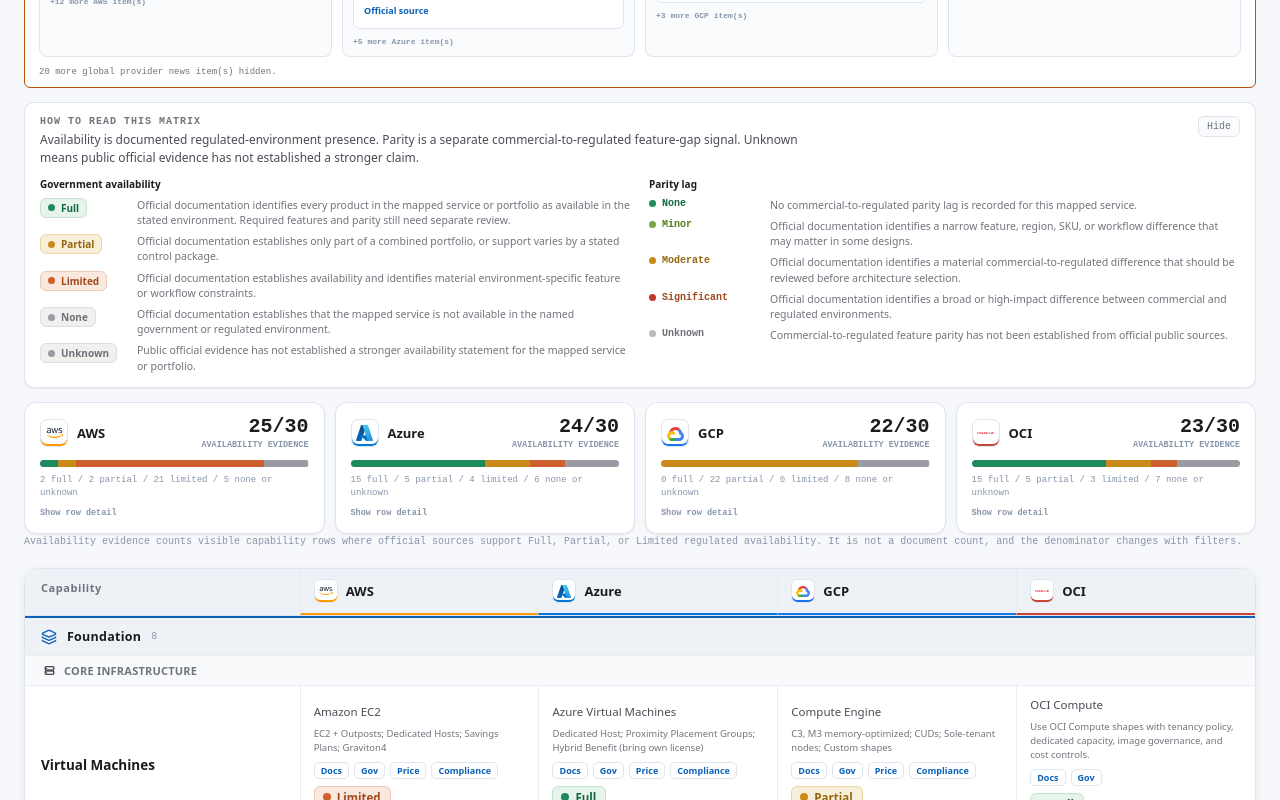
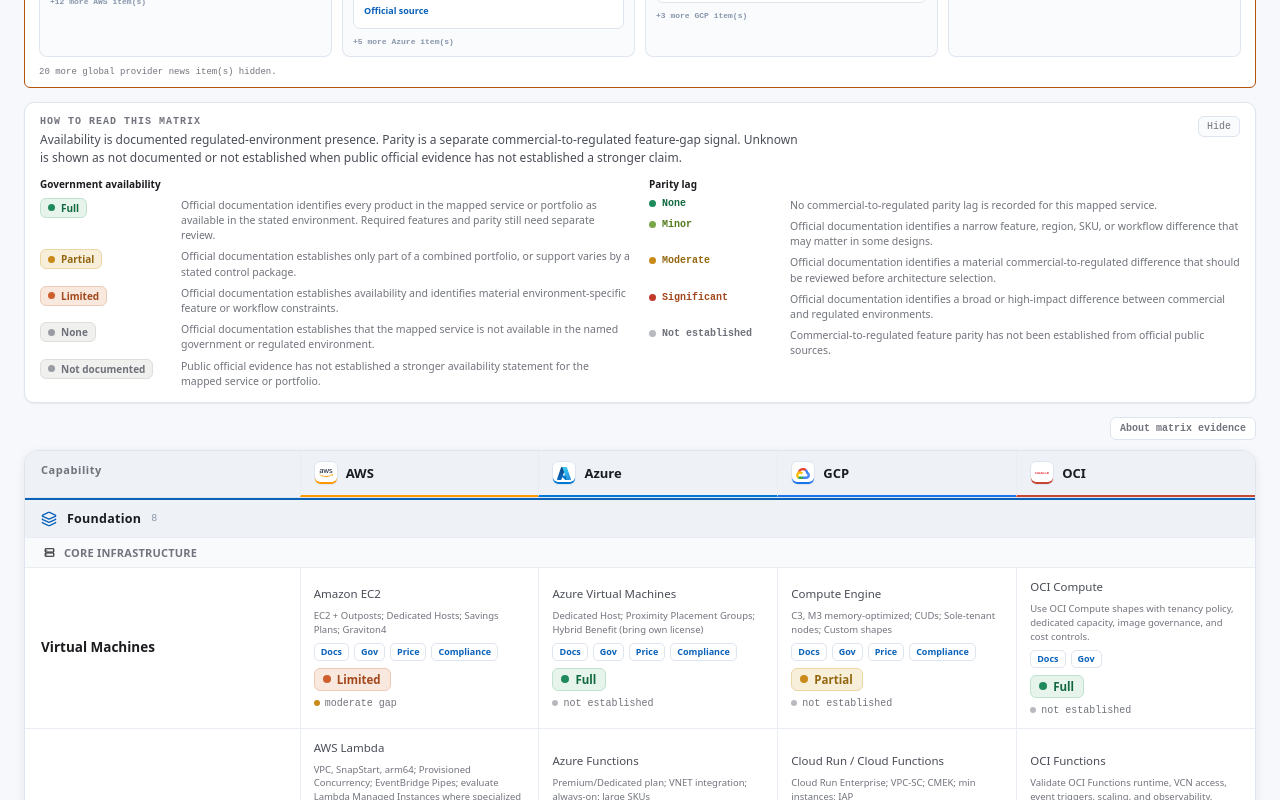
Before and after one commit to MW8-ai/CloudIntelMatrix, a React (Vite) app: page / in a window 1280 px wide. Shown: the part 820-1620 px from the top of the page. Built offline with nearby package versions, Linux system fonts and the light colour scheme.

Commit message:
Clarify matrix evidence states (#101)

```diff
--- a/src/App.jsx
+++ b/src/App.jsx
@@ -258,8 +258,18 @@
   "Minor":       { dot: "#7aa64a", text: "minor gap",       label: "LAG MINOR",       bg: "#f0f5e422", fg: "#527a1a", border: "#527a1a44" },
   "Moderate":    { dot: "#c98a1a", text: "moderate gap",    label: "LAG MODERATE",    bg: "#f8efda22", fg: "#946610", border: "#94661044" },
   "Significant": { dot: "#c0392b", text: "significant gap", label: "LAG SIGNIFICANT", bg: "#f8e8de22", fg: "#a3471c", border: "#a3471c44" },
-  "Unknown":     { dot: "#b8bac0", text: "gap n/a",         label: "LAG UNKNOWN",     bg: "#f0f0ee22", fg: "#6f717a", border: "#6f717a44" },
+  "Unknown":     { dot: "#b8bac0", text: "not established", label: "NOT ESTABLISHED", bg: "#f0f0ee22", fg: "#6f717a", border: "#6f717a44" },
 };
+
+function govAvailabilityDisplay(value, long = false) {
+  if (!value || value === "Unknown") return long ? "Not officially documented" : "Not documented";
+  return value;
+}
+
+function parityLagDisplay(value) {
+  if (!value || value === "Unknown") return "not established";
+  return PARITY_STYLES[value]?.text || value;
+}
 
 const TAG_STYLES = {
   gray:   { bg: "#1f2937", fg: "#9ca3af", border: "#374151" },
@@ -414,7 +424,7 @@
   const s = GOV_AVAIL_STYLES[avail] || GOV_AVAIL_STYLES["Unknown"];
   const glossary = getGovAvailabilityGlossary(avail);
   return (
-    <GlossaryBadge label={s.label} description={glossary.description} styleDef={s} shape="block" />
+    <GlossaryBadge label={govAvailabilityDisplay(avail)} description={glossary.description} styleDef={s} shape="block" />
   );
 }
 
@@ -423,7 +433,7 @@
   const s = PARITY_STYLES[parity] || PARITY_STYLES["Minor"];
   const glossary = getParityLagGlossary(parity);
   return (
-    <GlossaryBadge label={s.label} description={glossary.description} styleDef={s} shape="block" />
+    <GlossaryBadge label={parity === "Unknown" ? "Not established" : s.label} description={glossary.description} styleDef={s} shape="block" />
   );
 }
 
@@ -573,7 +583,7 @@
         return (
           <GlossaryBadge
             key={value}
-            label={baseStyle.label}
+            label={govAvailabilityDisplay(value)}
             description={glossary.description}
             styleDef={styleDef}
             shape="block"
@@ -596,7 +606,7 @@
         return (
           <GlossaryBadge
             key={value}
-            label={styleDef.label || "LAG NONE"}
+            label={value === "Unknown" ? "Not established" : styleDef.label || "LAG NONE"}
             description={glossary.description}
             styleDef={styleDef}
             shape="block"
@@ -812,7 +822,7 @@
   ].filter(Boolean);
 }
 
-function MatrixCoverageStrip({ rows, activeProviders }) {
+function MatrixCoverageStrip({ rows, activeProviders, onDismiss }) {
   const statuses = ["Full", "Partial", "Limited", "None", "Unknown"];
   const evidenceStatuses = new Set(["Full", "Partial", "Limited"]);
   const [expandedProvider, setExpandedProvider] = useState(null);
@@ -838,9 +848,7 @@
         note: provider?.note || "",
       };
     });
-    const total = rows.length || 1;
     const documented = counts.Full + counts.Partial + counts.Limited;
-    const unresolved = counts.None + counts.Unknown;
     return {
       providerKey,
       label,
@@ -848,10 +856,10 @@
       counts,
       detailRows,
       evidenceRows: detailRows.filter(row => evidenceStatuses.has(row.status)),
-      gapRows: detailRows.filter(row => !evidenceStatuses.has(row.status)),
-      total,
+      unavailableRows: detailRows.filter(row => row.status === "None"),
+      unknownRows: detailRows.filter(row => row.status === "Unknown"),
+      parityUnknownRows: detailRows.filter(row => row.parity === "Unknown"),
       documented,
-      unresolved,
     };
   });
   const expandedSummary = providerSummaries.find(summary => summary.providerKey === expandedProvider);
@@ -861,10 +869,28 @@
   }
 
   return (
-    <div>
+    <section className="design-coverage-detail" style={{ marginBottom: 14 }}>
+      <div style={{ display: "flex", alignItems: "flex-start", justifyContent: "space-between", gap: 14, marginBottom: 12, flexWrap: "wrap" }}>
+        <div>
+          <div style={{ fontFamily: "'IBM Plex Mono', monospace", fontSize: 9, color: "var(--link)", letterSpacing: "0.1em", fontWeight: 900, textTransform: "uppercase" }}>
+            About matrix evidence
+          </div>
+          <div style={{ fontSize: 11, color: "var(--muted)", lineHeight: 1.55, marginTop: 4, maxWidth: 820 }}>
+            Counts here describe the currently visible capability rows, not provider scores, document totals, or completeness ratings. None means official documentation says the mapped service is unavailable. Not documented means public official evidence has not established a stronger claim.
+          </div>
+        </div>
+        <button
+          type="button"
+          className="hb"
+          onClick={onDismiss}
+          style={{ border: "1px solid var(--border)", borderRadius: 6, background: "var(--panel)", color: "var(--muted)", padding: "5px 9px", fontSize: 10, fontFamily: "'IBM Plex Mono', monospace", fontWeight: 800 }}
+        >
+          Hide
+        </button>
+      </div>
       <div className="design-coverage-strip">
         {providerSummaries.map(summary => {
-          const { providerKey, label, pm, counts, total, documented, unresolved } = summary;
+          const { providerKey, label, pm, counts, documented } = summary;
           const isExpanded = expandedProvider === providerKey;
 
           return (
@@ -875,30 +901,20 @@
               onClick={() => toggleExpandedProvider(providerKey)}
               aria-expanded={isExpanded}
               aria-controls={`evidence-detail-${providerKey}`}
-              title={`Show ${label} evidence rows`}
+              title={`Show ${label} evidence posture rows`}
               style={{ borderColor: isExpanded ? pm.dot : "var(--border)" }}
             >
-              <div style={{ display: "flex", alignItems: "center", justifyContent: "space-between", gap: 10, marginBottom: 10 }}>
+              <div style={{ display: "flex", alignItems: "center", justifyContent: "space-between", gap: 10, marginBottom: 11 }}>
                 <div style={{ display: "flex", alignItems: "center", gap: 9 }}>
                   <span aria-hidden="true" style={{ display: "inline-block", width: 28, height: 28, borderRadius: 7, backgroundColor: "#fff", border: "1px solid var(--border)", boxShadow: `inset 0 -2px 0 ${pm.dot}`, backgroundImage: `url(${LOGOS[label]})`, backgroundSize: 17, backgroundPosition: "center", backgroundRepeat: "no-repeat", flexShrink: 0 }} />
                   <span style={{ fontSize: 13, fontWeight: 700, color: "var(--text)" }}>{label}</span>
                 </div>
-                <div style={{ textAlign: "right" }}>
-                  <div style={{ fontFamily: "'IBM Plex Mono', monospace", fontSize: 20, fontWeight: 700, color: "var(--text)", lineHeight: 1 }}>{documented}/{rows.length}</div>
-                  <div style={{ fontFamily: "'IBM Plex Mono', monospace", fontSize: 8.5, fontWeight: 700, color: "var(--faint)", marginTop: 3, textTransform: "uppercase" }}>availability evidence</div>
-                </div>
               </div>
-              <div style={{ height: 7, borderRadius: 4, overflow: "hidden", background: "var(--border2)", display: "flex" }}>
-                {statuses.map(status => {
-                  const style = GOV_AVAIL_STYLES[status];
-                  const width = ((counts[status] || 0) / total) * 100;
-                  return width > 0 ? (
-                    <span key={status} title={`${status}: ${counts[status]}`} style={{ width: `${width}%`, background: style.dot, minWidth: 3 }} />
-                  ) : null;
-                })}
-              </div>
-              <div style={{ fontFamily: "'IBM Plex Mono', monospace", fontSize: 9, color: "var(--faint)", lineHeight: 1.45, marginTop: 7 }}>
-                {counts.Full} full / {counts.Partial} partial / {counts.Limited} limited / {unresolved} none or unknown
+              <div className="design-posture-counts">
+                <div><strong>{documented}</strong><span>Documented</span></div>
+                <div><strong>{counts.None}</strong><span>None</span></div>
+                <div><strong>{counts.Unknown}</strong><span>Not documented</span></div>
+                <div><strong>{summary.parityUnknownRows.length}</strong><span>Parity not established</span></div>
               </div>
               <div style={{ fontFamily: "'IBM Plex Mono', monospace", fontSize: 8.5, color: isExpanded ? pm.dot : "var(--faint)", lineHeight: 1.45, marginTop: 7, fontWeight: 800 }}>
                 {isExpanded ? "Hide row detail" : "Show row detail"}
@@ -912,10 +928,10 @@
           <div style={{ display: "flex", alignItems: "flex-start", justifyContent: "space-between", gap: 12, marginBottom: 10, flexWrap: "wrap" }}>
             <div>
               <div style={{ fontFamily: "'IBM Plex Mono', monospace", fontSize: 9, color: expandedSummary.pm.dot, letterSpacing: "0.1em", fontWeight: 900, textTransform: "uppercase" }}>
-                {expandedSummary.label} evidence detail
+                {expandedSummary.label} evidence posture
               </div>
               <div style={{ fontSize: 11, color: "var(--muted)", lineHeight: 1.55, marginTop: 4 }}>
-                Found means the visible row has Full, Partial, or Limited regulated-availability evidence. None and Unknown stay in the gap list.
+                Availability groups are mutually exclusive. The parity group is separate because parity is not inferred from availability.
               </div>
             </div>
             <button
@@ -929,8 +945,10 @@
           </div>
           <div className="design-evidence-columns">
             {[
-              { title: `Evidence found (${expandedSummary.evidenceRows.length})`, rows: expandedSummary.evidenceRows },
-              { title: `Needs evidence or unavailable (${expandedSummary.gapRows.length})`, rows: expandedSummary.gapRows },
+              { title: `Documented availability (${expandedSummary.evidenceRows.length})`, rows: expandedSummary.evidenceRows },
+              { title: `Officially unavailable (${expandedSummary.unavailableRows.length})`, rows: expandedSummary.unavailableRows },
+              { title: `Not officially documented (${expandedSummary.unknownRows.length})`, rows: expandedSummary.unknownRows },
+              { title: `Parity not established (${expandedSummary.parityUnknownRows.length})`, rows: expandedSummary.parityUnknownRows },
             ].map(group => (
               <div key={group.title} style={{ minWidth: 0 }}>
                 <div style={{ fontFamily: "'IBM Plex Mono', monospace", fontSize: 9, color: "var(--faint)", letterSpacing: "0.08em", fontWeight: 900, textTransform: "uppercase", marginBottom: 8 }}>
@@ -953,10 +971,14 @@
                           </div>
                           <span style={{ display: "inline-flex", alignItems: "center", gap: 5, padding: "2px 6px", borderRadius: 5, background: statusStyle.bg, color: statusStyle.fg, border: `1px solid ${statusStyle.border}`, fontSize: 9, fontWeight: 800, flexShrink: 0 }}>
                             <span aria-hidden="true" style={{ width: 6, height: 6, borderRadius: "50%", background: statusStyle.dot }} />
-                            {row.status}
+                            {govAvailabilityDisplay(row.status)}
                           </span>
                         </div>
                         <div style={{ fontSize: 10, color: "var(--ink2)", lineHeight: 1.45, marginTop: 7 }}>{row.service}</div>
+                        <div style={{ display: "inline-flex", alignItems: "center", gap: 5, marginTop: 7, fontFamily: "'IBM Plex Mono', monospace", fontSize: 9, color: "var(--muted)" }}>
+                          <span aria-hidden="true" style={{ width: 6, height: 6, borderRadius: "50%", background: (PARITY_STYLES[row.parity] || PARITY_STYLES.Unknown).dot }} />
+                          Parity {parityLagDisplay(row.parity)}
+                        </div>
                         <div style={{ display: "grid", gridTemplateColumns: "1fr 1fr", gap: 8, marginTop: 7, fontSize: 9, color: "var(--muted)", lineHeight: 1.45 }}>
                           <div><strong style={{ color: "var(--text)" }}>Variant:</strong> {row.variant}</div>
                           <div><strong style={{ color: "var(--text)" }}>Last checked:</strong> {row.lastVerified}</div>
@@ -987,10 +1009,7 @@
           </div>
         </div>
       )}
-      <div style={{ fontFamily: "'IBM Plex Mono', monospace", fontSize: 10, color: "var(--faint)", lineHeight: 1.6, marginBottom: 18 }}>
-        Availability evidence counts visible capability rows where official sources support Full, Partial, or Limited regulated availability. It is not a document count, and the denominator changes with filters.
-      </div>
-    </div>
+    </section>
   );
 }
 
@@ -1004,7 +1023,7 @@
         <div>
           <div style={{ fontSize: 10, color: "var(--muted)", fontFamily: "'IBM Plex Mono', monospace", letterSpacing: "0.1em", fontWeight: 700, textTransform: "uppercase" }}>How to read this matrix</div>
           <div style={{ fontSize: 12, color: "var(--ink2)", lineHeight: 1.5, marginTop: 4, maxWidth: 760 }}>
-            Availability is documented regulated-environment presence. Parity is a separate commercial-to-regulated feature-gap signal. Unknown means public official evidence has not established a stronger claim.
+            Availability is documented regulated-environment presence. Parity is a separate commercial-to-regulated feature-gap signal. Unknown is shown as not documented or not established when public official evidence has not established a stronger claim.
           </div>
         </div>
         <button
@@ -1024,10 +1043,10 @@
             {govLevels.map(level => {
               const style = GOV_AVAIL_STYLES[level] || GOV_AVAIL_STYLES.Unknown;
               return (
-                <div key={level} style={{ display: "grid", gridTemplateColumns: "88px minmax(0, 1fr)", gap: 9, alignItems: "start" }}>
+                <div key={level} style={{ display: "grid", gridTemplateColumns: "132px minmax(0, 1fr)", gap: 9, alignItems: "start" }}>
                   <span style={{ display: "inline-flex", alignItems: "center", gap: 6, width: "fit-content", padding: "2px 7px", borderRadius: 6, border: `1px solid ${style.border}`, background: style.bg, color: style.fg, fontSize: 10, fontWeight: 700 }}>
                     <span aria-hidden="true" style={{ width: 7, height: 7, borderRadius: "50%", background: style.dot, flexShrink: 0 }} />
-                    {level}
+                    {govAvailabilityDisplay(level)}
                   </span>
                   <span style={{ fontSize: 10.5, lineHeight: 1.45, color: "var(--muted)" }}>{GOV_AVAILABILITY_GLOSSARY[level]}</span>
                 </div>
@@ -1041,10 +1060,10 @@
             {parityLevels.map(level => {
               const style = PARITY_STYLES[level] || PARITY_STYLES.Unknown;
               return (
-                <div key={level} style={{ display: "grid", gridTemplateColumns: "112px minmax(0, 1fr)", gap: 9, alignItems: "start" }}>
+                <div key={level} style={{ display: "grid", gridTemplateColumns: "132px minmax(0, 1fr)", gap: 9, alignItems: "start" }}>
                   <span style={{ display: "inline-flex", alignItems: "center", gap: 6, color: style.fg, fontFamily: "'IBM Plex Mono', monospace", fontSize: 10, fontWeight: 700 }}>
                     <span aria-hidden="true" style={{ width: 7, height: 7, borderRadius: "50%", background: style.dot, flexShrink: 0 }} />
-                    {level}
+                    {level === "Unknown" ? "Not established" : level}
                   </span>
                   <span style={{ fontSize: 10.5, lineHeight: 1.45, color: "var(--muted)" }}>{PARITY_LAG_GLOSSARY[level]}</span>
                 </div>
@@ -1183,11 +1202,11 @@
                               )}
                               <span style={{ alignSelf: "flex-start", display: "inline-flex", alignItems: "center", gap: 6, padding: "3px 9px 3px 8px", borderRadius: 6, background: govStyle.bg, border: `1px solid ${govStyle.border}` }}>
                                 <span aria-hidden="true" style={{ width: 8, height: 8, borderRadius: "50%", background: govStyle.dot, border: provider.gov === "Unknown" ? `1.5px solid ${govStyle.fg}` : "none", flexShrink: 0 }} />
-                                <span style={{ fontSize: compact ? 10.5 : 11.5, fontWeight: 600, color: govStyle.fg }}>{provider.gov || "Unknown"}</span>
+                                <span style={{ fontSize: compact ? 10.5 : 11.5, fontWeight: 600, color: govStyle.fg }}>{govAvailabilityDisplay(provider.gov)}</span>
                               </span>
                               <span style={{ display: "inline-flex", alignItems: "center", gap: 5, fontFamily: "'IBM Plex Mono', monospace", fontSize: 10, color: "var(--muted)" }}>
                                 <span aria-hidden="true" style={{ width: 6, height: 6, borderRadius: "50%", background: parStyle.dot, flexShrink: 0 }} />
-                                {parStyle.text}
+                                {parityLagDisplay(provider.lag)}
                               </span>
                             </div>
                           );
@@ -1287,14 +1306,14 @@
                     <div style={{ fontFamily: "'IBM Plex Mono', monospace", fontSize: 9, textTransform: "uppercase", letterSpacing: ".1em", color: "var(--faint)", marginBottom: 6 }}>Gov availability</div>
                     <div style={{ display: "flex", alignItems: "center", gap: 6 }}>
                       <span aria-hidden="true" style={{ width: 9, height: 9, borderRadius: 3, background: govStyle.dot, flexShrink: 0 }} />
-                      <span style={{ fontSize: 13, fontWeight: 600, color: "var(--text)" }}>{provider.gov || "Unknown"}</span>
+                      <span style={{ fontSize: 13, fontWeight: 600, color: "var(--text)" }}>{govAvailabilityDisplay(provider.gov)}</span>
                     </div>
                   </div>
                   <div style={{ background: "var(--panel)", border: "1px solid var(--border)", borderRadius: 8, padding: "10px 11px" }}>
                     <div style={{ fontFamily: "'IBM Plex Mono', monospace", fontSize: 9, textTransform: "uppercase", letterSpacing: ".1em", color: "var(--faint)", marginBottom: 6 }}>Parity lag</div>
                     <div style={{ display: "flex", alignItems: "center", gap: 6 }}>
                       <span aria-hidden="true" style={{ width: 9, height: 9, borderRadius: "50%", background: parStyle.dot, flexShrink: 0 }} />
-                      <span style={{ fontSize: 13, fontWeight: 600, color: "var(--text)" }}>{parStyle.text}</span>
+                      <span style={{ fontSize: 13, fontWeight: 600, color: "var(--text)" }}>{parityLagDisplay(provider.lag)}</span>
                     </div>
                   </div>
                 </div>
@@ -2275,6 +2294,7 @@
   const [selectedMatrixAiScope, setSelectedMatrixAiScope] = useState(getInitialMatrixAiScope);
   const [matrixDensity, setMatrixDensity] = useState(getInitialMatrixDensity);
   const [showMatrixReadKey, setShowMatrixReadKey] = useState(true);
+  const [showMatrixEvidencePanel, setShowMatrixEvidencePanel] = useState(false);
   const [searchQuery, setSearchQuery] = useState(getInitialSearchQuery);
   const [expandedId, setExpandedId] = useState(null);
   const [selectedTier, setSelectedTier] = useState(getInitialTier);
@@ -2731,6 +2751,35 @@
           text-align: left;
           appearance: none;
         }
+        .design-posture-counts {
+          display: grid;
+          grid-template-columns: repeat(2, minmax(0, 1fr));
+          gap: 7px;
+        }
+        .design-posture-counts div {
+          min-width: 0;
+          padding: 7px 8px;
+          border-radius: 7px;
+          border: 1px solid var(--border);
+          background: var(--panel-alt);
+        }
+        .design-posture-counts strong {
+          display: block;
+          font-family: 'IBM Plex Mono', monospace;
+          font-size: 14px;
+          color: var(--text);
+          line-height: 1.1;
+        }
+        .design-posture-counts span {
+          display: block;
+          margin-top: 3px;
+          font-family: 'IBM Plex Mono', monospace;
+          font-size: 8px;
+          font-weight: 800;
+          color: var(--faint);
+          line-height: 1.35;
+          text-transform: uppercase;
+        }
         .design-coverage-detail {
           margin: 10px 0 10px;
           padding: 13px 14px;
@@ -2741,7 +2790,7 @@
         }
         .design-evidence-columns {
           display: grid;
-          grid-template-columns: minmax(0, 1fr) minmax(0, 1fr);
+          grid-template-columns: repeat(auto-fit, minmax(240px, 1fr));
           gap: 12px;
         }
         .design-evidence-list {
@@ -3327,8 +3376,8 @@
           {mode === "matrix" && selectedMatrixLens !== "diff" && selectedMatrixLens !== "ai" && (
             <>
               {showMatrixReadKey && <MatrixReadKey onDismiss={() => setShowMatrixReadKey(false)} />}
-              {!showMatrixReadKey && (
-                <div style={{ display: "flex", justifyContent: "flex-end", marginBottom: 10 }}>
+              <div style={{ display: "flex", justifyContent: "flex-end", gap: 8, flexWrap: "wrap", marginBottom: 10 }}>
+                {!showMatrixReadKey && (
                   <button
                     type="button"
                     className="hb"
@@ -3337,9 +3386,24 @@
                   >
                     Show reading guide
                   </button>
-                </div>
+                )}
+                <button
+                  type="button"
+                  className="hb"
+                  onClick={() => setShowMatrixEvidencePanel(current => !current)}
+                  aria-expanded={showMatrixEvidencePanel}
+                  style={{ border: "1px solid var(--border)", borderRadius: 6, background: showMatrixEvidencePanel ? "var(--selected-bg)" : "var(--panel)", color: showMatrixEvidencePanel ? "var(--selected-text)" : "var(--muted)", padding: "5px 9px", fontSize: 10, fontFamily: "'IBM Plex Mono', monospace", fontWeight: 700 }}
+                >
+                  {showMatrixEvidencePanel ? "Hide matrix evidence" : "About matrix evidence"}
+                </button>
+              </div>
+              {showMatrixEvidencePanel && (
+                <MatrixCoverageStrip
+                  rows={filteredDesignRows}
+                  activeProviders={activeProviders}
+                  onDismiss={() => setShowMatrixEvidencePanel(false)}
+                />
               )}
-              <MatrixCoverageStrip rows={filteredDesignRows} activeProviders={activeProviders} />
               <DesignMatrixView
                 rows={filteredDesignRows}
                 activeProviders={activeProviders}
```
Also changed, not shown: data/CHANGELOG.md.
